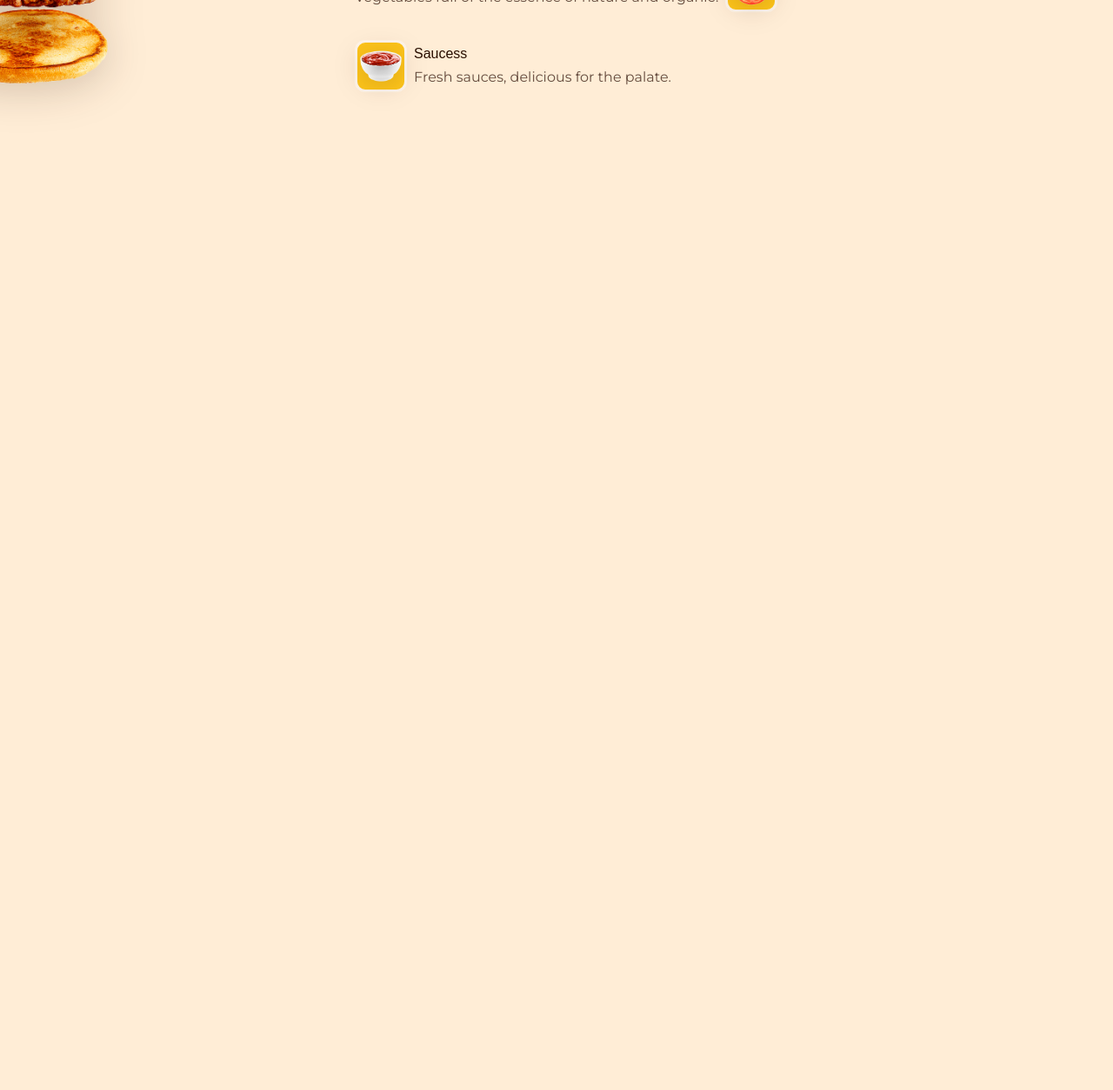
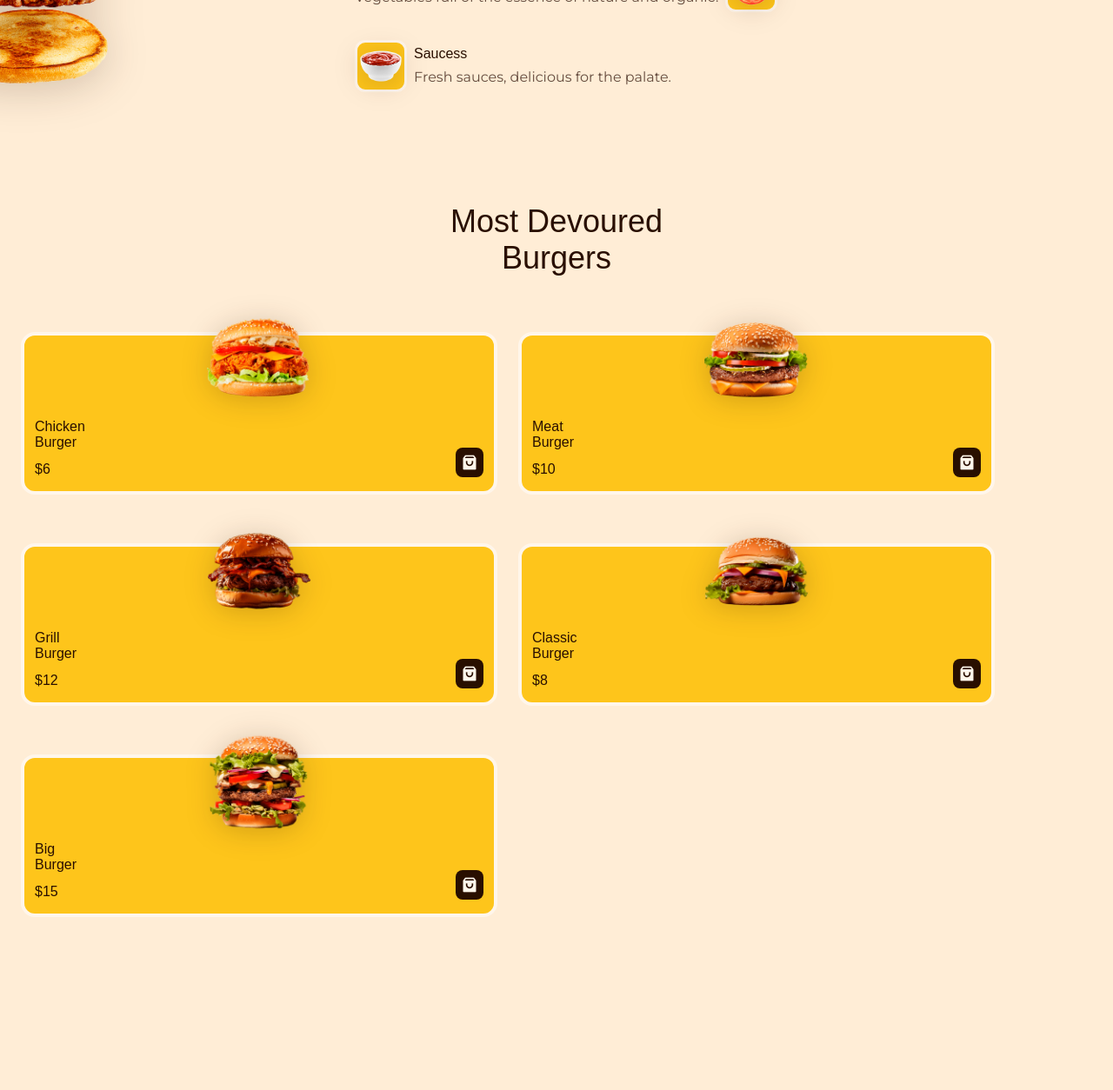
Before and after one commit to GuilhermeSalles/Tomas-BigPizza, a PHP site: page / in a window 1280 px wide. Shown: the part 1244-2498 px from the top of the page at 87% size. Before the commit the page ends 1360 px from the top, so only its background shows below. Run offline with PHP 8.4, Linux system fonts and the light colour scheme; some web fonts are replaced.

Commit message:
Popular done

```diff
--- a/assets/css/styles.css
+++ b/assets/css/styles.css
@@ -403,6 +403,64 @@ img {
 }
 
 /*=============== POPULAR ===============*/
+.popular{
+  background-color: var(--body-color);
+}
+
+.popular__container{
+  padding-block: 2rem;
+  grid-template-columns: repeat(2, 1fr);
+  gap: 3.5rem 1.5rem;
+}
+
+.popular__card{
+  position: relative;
+  background-color: var(--first-color);
+  padding: 6rem .75rem 1rem;
+  border-radius: 1rem;
+  border: 4px solid var(--container-color);
+}
+
+.popular__img{
+  position: absolute;
+  top: -2rem;
+  left: 0;
+  right: 0;
+  width: 120px;
+  margin: 0 auto;
+  filter: var(--shadow-small-img);
+  transition: transform .4s;
+}
+
+.popular__title{
+  font-size: var(--normal-font-size);
+  margin-bottom: .75rem;
+}
+
+.popular__price{
+  color: var(--title-color);
+  font-family: var(--second-font);
+  font-style: var(--h2-font-size);
+}
+
+.popular__button{
+  position: absolute;
+  right: 0.75rem;
+  bottom: 1rem;
+  outline: none;
+  border: none;
+  background-color: var(--second-color);
+  color: var(--white-color);
+  padding: 6px;
+  border-radius: .5rem;
+  font-size: 1.25rem;
+  display: inline-flex;
+  cursor: pointer;
+}
+
+.popular__card:hover .popular__img{
+  transform: translateY(-.5rem);
+}
 
 /*=============== DELIVERY ===============*/
 
--- a/index.html
+++ b/index.html
@@ -158,7 +158,65 @@
 
       <!--==================== POPULAR ====================-->
       <section class="popular section" id="popular">
+         <h2 class="section__title">Most Devoured <br> Burgers</h2>
 
+         <div class="popular__container container grid">
+
+            <article class="popular__card">
+               <img src="assets/img/popular-burger-chicken.png" alt="image popular burger" class="popular__img">
+
+               <h2 class="popular__title">Chicken <br> Burger</h2>
+               <span class="popular__price">$6</span>
+
+               <button class="popular__button">
+                  <i class="ri-shopping-bag-3-fill"></i>
+               </button>
+            </article>
+
+            <article class="popular__card">
+               <img src="assets/img/popular-burger-meat.png" alt="image popular burger" class="popular__img">
+
+               <h2 class="popular__title">Meat <br> Burger</h2>
+               <span class="popular__price">$10</span>
+
+               <button class="popular__button">
+                  <i class="ri-shopping-bag-3-fill"></i>
+               </button>
+            </article>
+
+            <article class="popular__card">
+               <img src="assets/img/popular-burger-grill.png" alt="image popular burger" class="popular__img">
+
+               <h2 class="popular__title">Grill <br> Burger</h2>
+               <span class="popular__price">$12</span>
+
+               <button class="popular__button">
+                  <i class="ri-shopping-bag-3-fill"></i>
+               </button>
+            </article>
+
+            <article class="popular__card">
+               <img src="assets/img/popular-burger-classic.png" alt="image popular burger" class="popular__img">
+
+               <h2 class="popular__title">Classic <br> Burger</h2>
+               <span class="popular__price">$8</span>
+
+               <button class="popular__button">
+                  <i class="ri-shopping-bag-3-fill"></i>
+               </button>
+            </article>
+
+            <article class="popular__card">
+               <img src="assets/img/popular-burger-big.png" alt="image popular burger" class="popular__img">
+
+               <h2 class="popular__title">Big <br> Burger</h2>
+               <span class="popular__price">$15</span>
+
+               <button class="popular__button">
+                  <i class="ri-shopping-bag-3-fill"></i>
+               </button>
+            </article>
+         </div>
       </section>
 
       <!--==================== DELIVERY ====================-->
```
